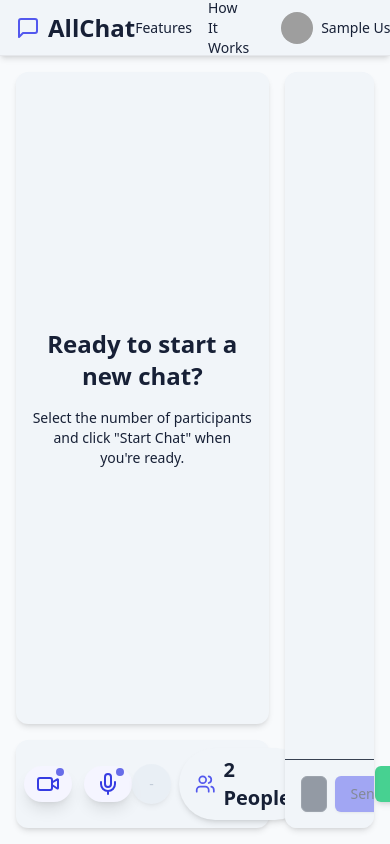
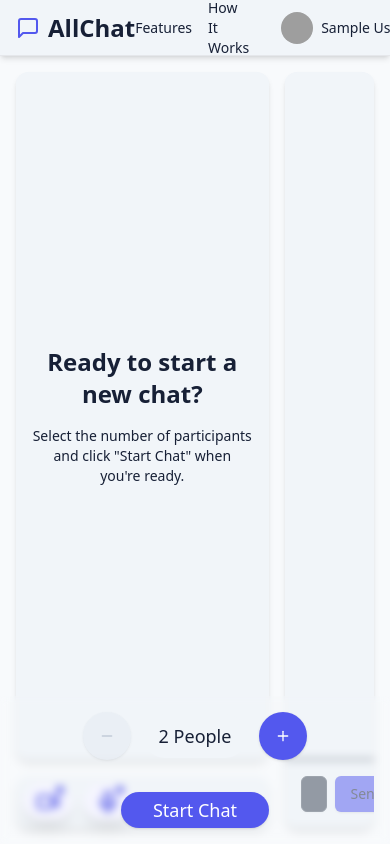
Before and after one commit to Mukul-Howale/AllChat, a Next.js app in the folder all-chat/: page /video-chat in a window 390 px wide. Shown: the top 844 px of the page. Built offline with nearby package versions, Linux system fonts and the light colour scheme; sample sign-in values are in the browser's storage; grey boxes are pictures that could not be loaded.

Commit message:
Updated video chat page for mobile view

```diff
--- a/all-chat/src/components/ChatControls.tsx
+++ b/all-chat/src/components/ChatControls.tsx
@@ -1,6 +1,6 @@
 import React from 'react';
 import { Button } from "@/components/ui/button"
-import { Users } from 'lucide-react';
+import { Users, Minus, Plus } from 'lucide-react';
 import styles from '@/styles/shared.module.css';
 
 interface ChatControlsProps {
@@ -35,62 +35,66 @@ const ChatControls: React.FC<ChatControlsProps> = ({
   };
 
   return (
-    <div className="flex justify-center items-center space-x-4 animate-fade-in">
-      <div className="flex items-center space-x-2">
+    <div className="fixed bottom-0 left-0 right-0 md:relative flex flex-col md:flex-row justify-center items-center gap-4 p-4 bg-theme-background/80 backdrop-blur-sm md:bg-transparent md:backdrop-blur-none">
+      <div className="flex items-center gap-3">
         <Button
           onClick={handleDecrease}
           disabled={isChatActive || isWaiting || groupSize === 2}
-          className="bg-primary-500 hover:bg-primary-600 text-white disabled:bg-surface-200 disabled:text-surface-500 elevation-1 button-hover focus-ring w-10 h-10 rounded-full"
+          className="w-12 h-12 md:w-10 md:h-10 rounded-full bg-primary-500 hover:bg-primary-600 text-white disabled:bg-surface-200 disabled:text-surface-500"
           aria-label="Decrease group size"
         >
-          -
+          <Minus className="w-5 h-5" />
         </Button>
-        <span className="text-xl font-semibold flex items-center px-4 py-2 bg-surface-100 rounded-full elevation-1 animate-scale-in">
-          <Users className="inline mr-2 text-primary-500" />
-          <span className="text-theme-foreground">
+
+        <div className="flex items-center px-4 py-2 bg-surface-100 rounded-full">
+          <Users className="hidden md:inline mr-2 text-primary-500" />
+          <span className="text-lg md:text-base font-medium text-theme-foreground">
             {groupSize === 'any' ? 'Any' : `${groupSize} People`}
           </span>
-        </span>
+        </div>
+
         <Button
           onClick={handleIncrease}
           disabled={isChatActive || isWaiting || groupSize === 4}
-          className="bg-primary-500 hover:bg-primary-600 text-white disabled:bg-surface-200 disabled:text-surface-500 elevation-1 button-hover focus-ring w-10 h-10 rounded-full"
+          className="w-12 h-12 md:w-10 md:h-10 rounded-full bg-primary-500 hover:bg-primary-600 text-white disabled:bg-surface-200 disabled:text-surface-500"
           aria-label="Increase group size"
         >
-          +
+          <Plus className="w-5 h-5" />
         </Button>
       </div>
 
-      <div className="space-x-2">
+      <div className="flex items-center gap-3 mt-4 md:mt-0">
         {!isChatActive && !isWaiting && (
           <Button
             onClick={handleStartChat}
-            className="bg-secondary-500 hover:bg-secondary-600 text-white px-6 font-medium elevation-1 button-hover focus-ring"
+            className="w-full md:w-auto px-8 py-3 md:py-2 text-lg md:text-base font-medium bg-primary-500 hover:bg-primary-600 text-white rounded-full"
           >
             Start Chat
           </Button>
         )}
+
         {isWaiting && (
           <Button
             onClick={handleStopChat}
-            className="bg-error-500 hover:bg-error-600 text-white px-6 font-medium elevation-1 button-hover focus-ring"
+            className="w-full md:w-auto px-8 py-3 md:py-2 text-lg md:text-base font-medium bg-red-500 hover:bg-red-600 text-white rounded-full"
           >
             Cancel
           </Button>
         )}
+
         {isChatActive && (
           <>
             <Button
               onClick={handleNextChat}
-              className="bg-secondary-500 hover:bg-secondary-600 text-white px-6 font-medium elevation-1 button-hover focus-ring"
+              className="w-full md:w-auto px-8 py-3 md:py-2 text-lg md:text-base font-medium bg-primary-500 hover:bg-primary-600 text-white rounded-full"
             >
               Next Chat
             </Button>
             <Button
               onClick={handleStopChat}
-              className="bg-error-500 hover:bg-error-600 text-white px-6 font-medium elevation-1 button-hover focus-ring"
+              className="w-full md:w-auto px-8 py-3 md:py-2 text-lg md:text-base font-medium bg-red-500 hover:bg-red-600 text-white rounded-full"
             >
-              Leave Chat
+              Leave
             </Button>
           </>
         )}
--- a/all-chat/src/components/VideoGrid.tsx
+++ b/all-chat/src/components/VideoGrid.tsx
@@ -12,32 +12,55 @@ interface VideoGridProps {
 const VideoGrid: React.FC<VideoGridProps> = ({ groupSize, localVideoRef, remoteVideos, isChatActive }) => {
   const totalWindows = typeof groupSize === 'number' ? groupSize : 2;
 
-  let gridClass = 'grid-cols-1';
-  if (totalWindows === 2) {
-    gridClass = 'grid-cols-2';
-  } else if (totalWindows > 2) {
-    gridClass = 'grid-cols-2 grid-rows-2';
-  }
+  // Responsive grid classes based on screen size and number of participants
+  const getGridClass = () => {
+    if (totalWindows === 1) return 'grid-cols-1';
+    if (totalWindows === 2) {
+      return 'grid-cols-1 md:grid-cols-2'; // Stack vertically on mobile, side by side on desktop
+    }
+    return 'grid-cols-1 md:grid-cols-2 md:grid-rows-2'; // Stack on mobile, 2x2 on desktop
+  };
 
-  console.log('VideoGrid render - isChatActive:', isChatActive, 'totalWindows:', totalWindows);
+  // Get video container class based on total windows
+  const getVideoContainerClass = (index: number) => {
+    const baseClass = 'relative rounded-lg overflow-hidden aspect-video md:aspect-square';
+    if (totalWindows === 1 || (index === 0 && !isChatActive)) {
+      return `${baseClass} col-span-1 md:col-span-2 md:row-span-2`; // Full width/height for single video
+    }
+    return baseClass;
+  };
 
   return (
-    <div className={`grid ${gridClass} gap-2 w-full h-full`}>
+    <div className={`grid ${getGridClass()} gap-2 w-full h-full p-2 md:p-4`}>
       {Array.from({ length: totalWindows }, (_, index) => (
-        <div key={index} className={`bg-gray-800 overflow-hidden relative ${styles.container}`}>
+        <div
+          key={index}
+          className={`${getVideoContainerClass(index)} bg-gray-800 touch-none`}
+        >
           {index === 0 ? (
-            <video ref={localVideoRef} className="w-full h-full object-cover" autoPlay muted playsInline />
+            <video
+              ref={localVideoRef}
+              className="absolute inset-0 w-full h-full object-cover"
+              autoPlay
+              muted
+              playsInline
+            />
           ) : (
             isChatActive && remoteVideos[index - 1] ? (
-              <video ref={remoteVideos[index - 1]} className="w-full h-full object-cover" autoPlay playsInline />
+              <video
+                ref={remoteVideos[index - 1]}
+                className="absolute inset-0 w-full h-full object-cover"
+                autoPlay
+                playsInline
+              />
             ) : (
-              <div className="w-full h-full flex items-center justify-center bg-gray-700">
-                <User className="w-1/4 h-1/4 text-gray-400" />
+              <div className="absolute inset-0 flex items-center justify-center bg-gray-700">
+                <User className="w-16 h-16 md:w-24 md:h-24 text-gray-400" />
               </div>
             )
           )}
-          <div className={`absolute bottom-2 left-2 bg-black bg-opacity-50 px-2 py-1 text-white text-sm ${styles.container}`}>
-            {index === 0 ? 'You' : `Person ${index + 1}`}
+          <div className="absolute bottom-3 left-3 bg-black/50 backdrop-blur-sm px-3 py-2 rounded-lg text-white text-sm md:text-base">
+            {index === 0 ? 'You' : `Person ${index}`}
           </div>
         </div>
       ))}
--- /dev/null
+++ b/all-chat/src/pages/_document.tsx
@@ -0,0 +1,20 @@
+import { Html, Head, Main, NextScript } from 'next/document'
+
+export default function Document() {
+  return (
+    <Html lang="en">
+      <Head>
+        <meta name="viewport" content="width=device-width, initial-scale=1.0, maximum-scale=1.0, user-scalable=no" />
+        <meta name="description" content="AllChat - Video chat application" />
+        <meta name="theme-color" content="#000000" />
+        <link rel="preconnect" href="https://fonts.googleapis.com" />
+        <link rel="preconnect" href="https://fonts.gstatic.com" crossOrigin="anonymous" />
+        <link href="https://fonts.googleapis.com/css2?family=Inter:wght@400;500;600;700&display=swap" rel="stylesheet" />
+      </Head>
+      <body>
+        <Main />
+        <NextScript />
+      </body>
+    </Html>
+  )
+}
```
